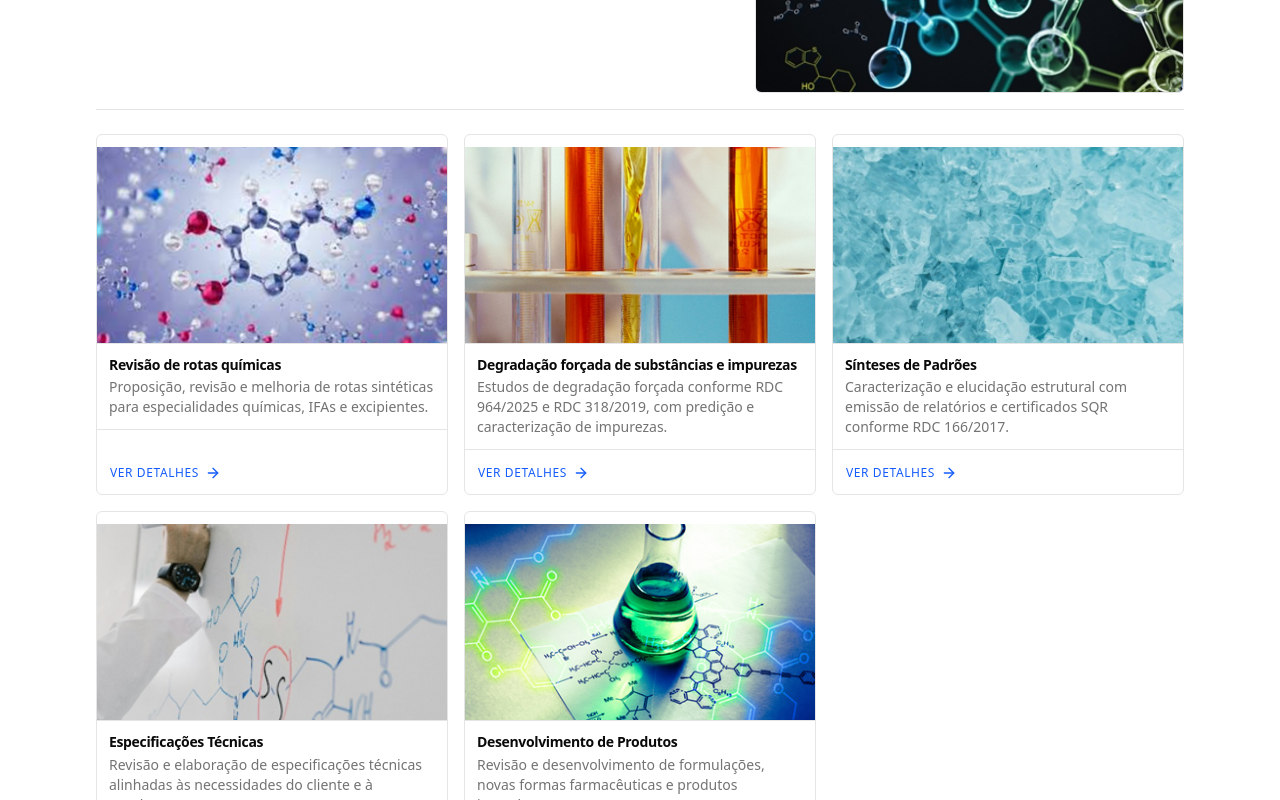
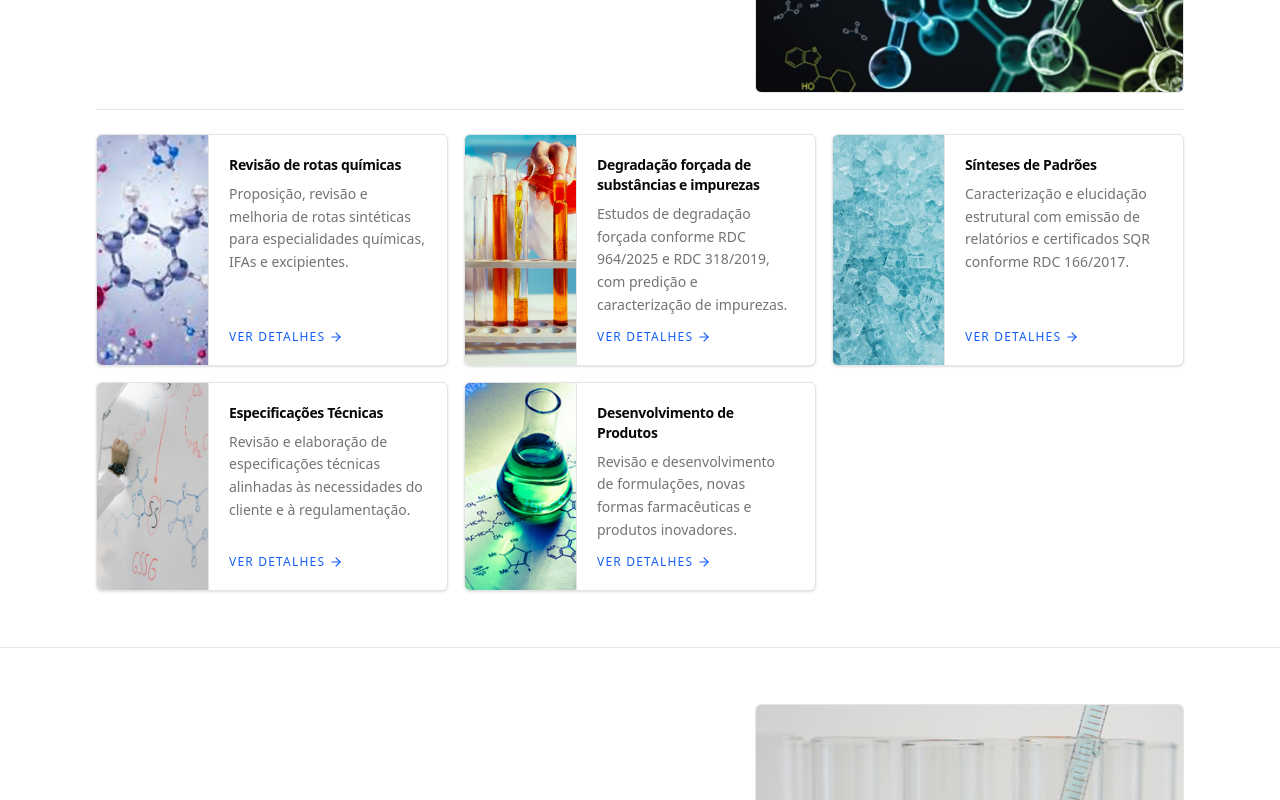
Before and after one commit to gabriellatcc/drechsler-web, a React (Vite) app: page /servicos in a window 1280 px wide. Shown: the part 720-1520 px from the top of the page. Built offline with nearby package versions, Linux system fonts and the light colour scheme; no server answers.

Commit message:
Refactor service display components by introducing a new ServiceCard component for better code reuse and maintainability. Updated HomePage and ServicesPage to utilize ServiceCard, enhancing the layout and styling of service listings. Adjusted styles in ContactPage for improved visual consistency.

```diff
--- a/src/components/site/contact-page.tsx
+++ b/src/components/site/contact-page.tsx
@@ -90,7 +90,7 @@ export function ContactPage() {
         </div>
       </section>
 
-      <section className="section-padding">
+      <section className="py-10 md:py-14 bg-secondary-foreground">
         <div className="site-container grid gap-6 lg:grid-cols-[1fr_1.1fr]">
           <div className="space-y-3">
             <Card>
--- a/src/components/site/home-page.tsx
+++ b/src/components/site/home-page.tsx
@@ -1,6 +1,7 @@
 import { Link } from "@tanstack/react-router";
 import { ArrowRight, MessageCircle } from "lucide-react";
 
+import { ServiceCard } from "@/components/site/service-card";
 import { SiteIllustration } from "@/components/site/site-illustration";
 import { Button } from "@/components/ui/button";
 import { Card, CardContent, CardDescription, CardHeader, CardTitle } from "@/components/ui/card";
@@ -11,7 +12,7 @@ import {
   SITE,
   whatsappUrl,
 } from "@/lib/site-content";
-import { SERVICE_IMAGES, SITE_IMAGES } from "@/lib/site-images";
+import { SITE_IMAGES } from "@/lib/site-images";
 
 export function HomePage() {
   const featuredServices = SERVICES.slice(0, 6);
@@ -67,7 +68,7 @@ export function HomePage() {
 
       <section className="section-padding border-y bg-muted/20">
         <div className="site-container space-y-6">
-          <div className="max-w-2xl space-y-2 border-b border-border pb-4">
+          <div className="max-w-2xl space-y-2 border-l-4 border-zinc-900 pl-4">
             <h2 className="heading-tight text-2xl md:text-3xl">Serviços</h2>
             <p className="text-sm text-muted-foreground">
               Amplo portfólio de soluções tecnológicas, analíticas, regulatórias e de
@@ -77,26 +78,12 @@ export function HomePage() {
 
           <div className="grid gap-4 sm:grid-cols-2 lg:grid-cols-3">
             {featuredServices.map((service) => (
-              <Card key={service.slug} className="flex flex-col overflow-hidden">
-                <SiteIllustration
-                  src={SERVICE_IMAGES[service.slug]}
-                  alt={service.title}
-                  aspect="video"
-                  className="rounded-none border-0 border-b shadow-none"
-                />
-                <CardHeader>
-                  <CardTitle>{service.title}</CardTitle>
-                  <CardDescription>{service.summary}</CardDescription>
-                </CardHeader>
-                <CardContent className="mt-auto">
-                  <Button asChild variant="link" className="h-auto p-0">
-                    <Link to="/servicos/$slug" params={{ slug: service.slug }}>
-                      Saiba mais
-                      <ArrowRight className="size-4" />
-                    </Link>
-                  </Button>
-                </CardContent>
-              </Card>
+              <ServiceCard
+                key={service.slug}
+                slug={service.slug}
+                title={service.title}
+                summary={service.summary}
+              />
             ))}
           </div>
 
--- /dev/null
+++ b/src/components/site/service-card.tsx
@@ -0,0 +1,44 @@
+import { Link } from "@tanstack/react-router";
+import { ArrowRight } from "lucide-react";
+
+import { SiteIllustration } from "@/components/site/site-illustration";
+import type { Service } from "@/lib/site-content";
+import { SERVICE_IMAGES } from "@/lib/site-images";
+
+type ServiceCardProps = {
+  slug: Service["slug"];
+  title: string;
+  summary: string;
+  linkLabel?: string;
+};
+
+export function ServiceCard({
+  slug,
+  title,
+  summary,
+  linkLabel = "Saiba mais",
+}: ServiceCardProps) {
+  return (
+    <div className="flex overflow-hidden rounded-sm border border-zinc-200 bg-card shadow-sm">
+      <SiteIllustration
+        src={SERVICE_IMAGES[slug]}
+        alt={title}
+        aspect="auto"
+        className="w-24 shrink-0 rounded-none border-0 border-r border-zinc-200 sm:w-28"
+        imageClassName="size-full min-h-[6.5rem] object-cover"
+      />
+      <div className="flex min-w-0 flex-1 flex-col p-4 sm:p-5">
+        <h3 className="text-sm font-semibold tracking-tight">{title}</h3>
+        <p className="mt-2 flex-1 text-sm leading-relaxed text-muted-foreground">{summary}</p>
+        <Link
+          to="/servicos/$slug"
+          params={{ slug }}
+          className="label-technical mt-3 inline-flex w-fit items-center gap-1 text-primary hover:text-primary/80"
+        >
+          {linkLabel}
+          <ArrowRight className="size-3.5" />
+        </Link>
+      </div>
+    </div>
+  );
+}
--- a/src/components/site/services-page.tsx
+++ b/src/components/site/services-page.tsx
@@ -1,11 +1,7 @@
-import { Link } from "@tanstack/react-router";
-import { ArrowRight } from "lucide-react";
-
+import { ServiceCard } from "@/components/site/service-card";
 import { SiteIllustration } from "@/components/site/site-illustration";
-import { Button } from "@/components/ui/button";
-import { Card, CardContent, CardDescription, CardHeader, CardTitle } from "@/components/ui/card";
 import { SERVICE_CATEGORIES, SERVICES } from "@/lib/site-content";
-import { CATEGORY_IMAGES, SERVICE_IMAGES, SITE_IMAGES } from "@/lib/site-images";
+import { CATEGORY_IMAGES, SITE_IMAGES } from "@/lib/site-images";
 
 export function ServicesPage() {
   const categories = Object.entries(SERVICE_CATEGORIES) as Array<
@@ -49,26 +45,13 @@ export function ServicesPage() {
               </div>
               <div className="grid gap-4 sm:grid-cols-2 lg:grid-cols-3">
                 {categoryServices.map((service) => (
-                  <Card key={service.slug} className="flex flex-col overflow-hidden">
-                    <SiteIllustration
-                      src={SERVICE_IMAGES[service.slug]}
-                      alt={service.title}
-                      aspect="video"
-                      className="rounded-none border-0 border-b shadow-none"
-                    />
-                    <CardHeader>
-                      <CardTitle>{service.title}</CardTitle>
-                      <CardDescription>{service.summary}</CardDescription>
-                    </CardHeader>
-                    <CardContent className="mt-auto">
-                      <Button asChild variant="link" className="h-auto p-0">
-                        <Link to="/servicos/$slug" params={{ slug: service.slug }}>
-                          Ver detalhes
-                          <ArrowRight className="size-4" />
-                        </Link>
-                      </Button>
-                    </CardContent>
-                  </Card>
+                  <ServiceCard
+                    key={service.slug}
+                    slug={service.slug}
+                    title={service.title}
+                    summary={service.summary}
+                    linkLabel="Ver detalhes"
+                  />
                 ))}
               </div>
             </div>
```
